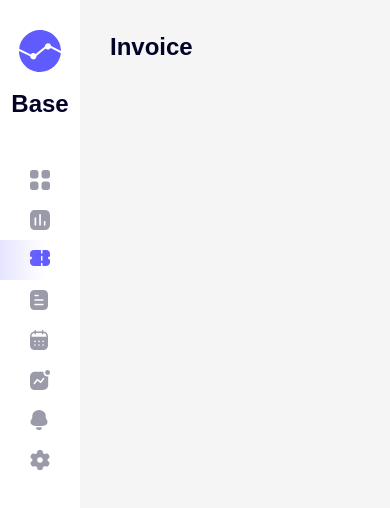
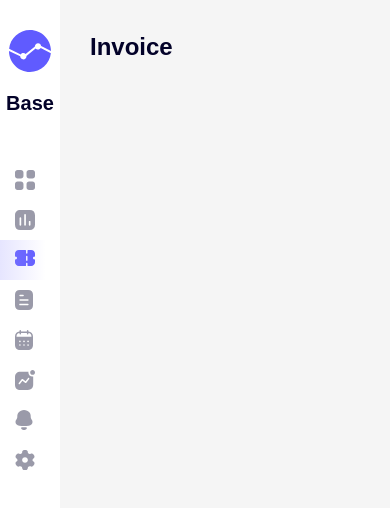
Before and after one commit to 15akash/dashboard-app, a Next.js app: page /invoice in a window 390 px wide. Shown: the top 508 px of the page. Built offline with nearby package versions, Linux system fonts and the light colour scheme.

Commit message:
reducing logo text size in mobile version

```diff
--- a/ui/components/navigation/Navigation.module.scss
+++ b/ui/components/navigation/Navigation.module.scss
@@ -1,7 +1,7 @@
 @import '../../../styles//variables';
 
 .navigation-mobile {
-    width: 80px !important;
+    width: 60px !important;
 }
 
 .navigation {
@@ -96,5 +96,15 @@
         &--bottom {
             display: none !important;
         }
+
+        &--item {
+            padding: 10px 15px;
+        }
+
+        h4 {
+            font-size: 20px !important;
+        }
     }
+
+
 }
--- a/ui/components/navigation/index.tsx
+++ b/ui/components/navigation/index.tsx
@@ -39,7 +39,9 @@ const Navigation = () => {
 			<Flexbox direction="column" className={styles['navigation-logo-menu']}>
 				<Flexbox direction={menuCtx.isMenuCollapsed ? 'column' : 'row'} gap={15} alignItems="center" justifyContent="center" className={styles['navigation--logo']}>
 					<Logo />
-					<Typography type="h4">Base</Typography>
+					<Typography type="h4" el="h4">
+						Base
+					</Typography>
 				</Flexbox>
 				{menuItems.map((item: MenuItem) => {
 					return (
```
